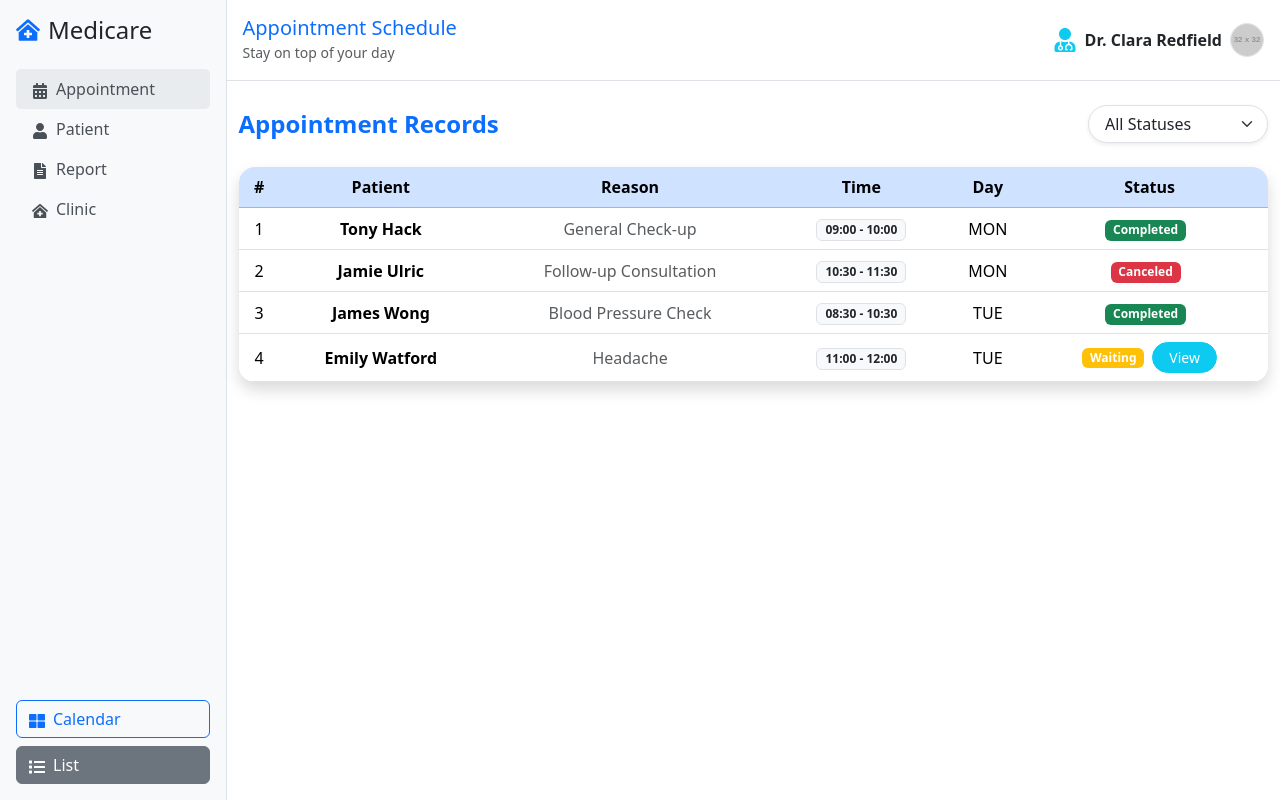
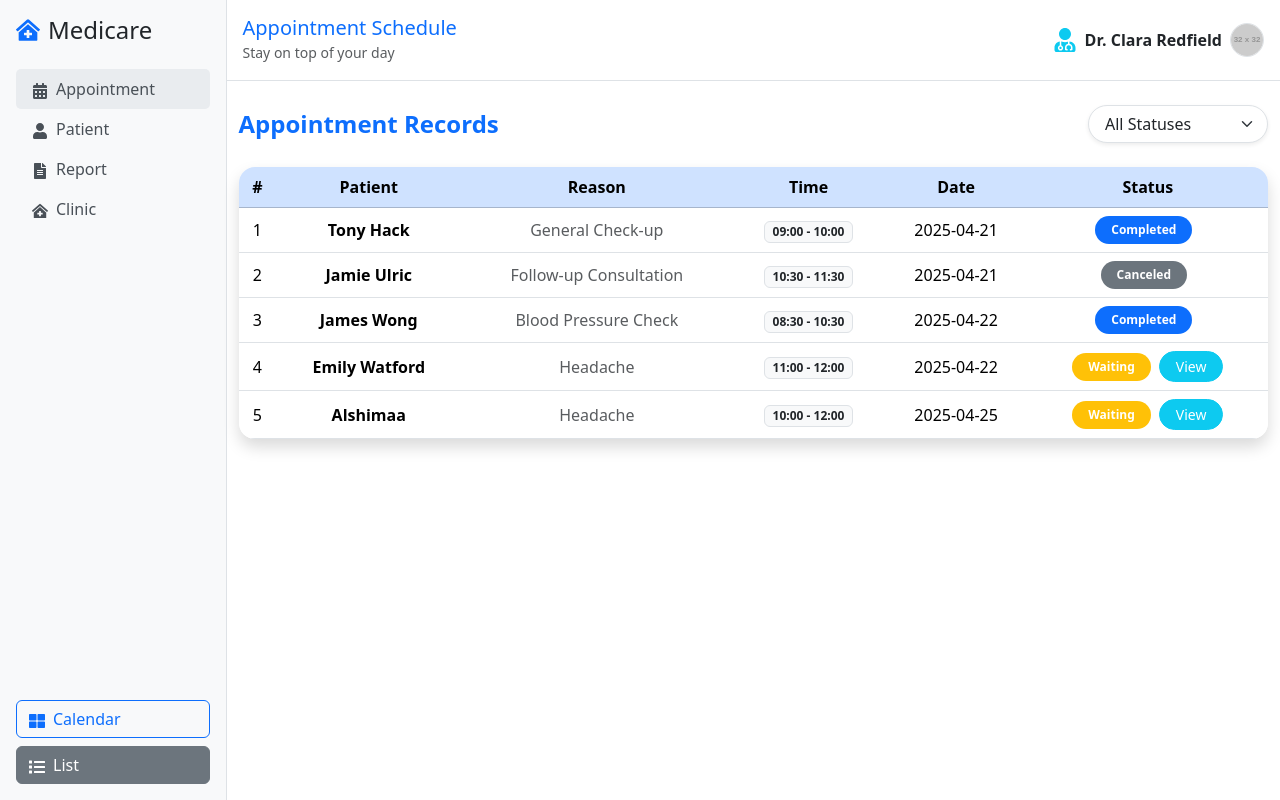
Before and after one commit to Esraa-mohamed1/react-medical-site, a React (Create React App) app in the folder mental-health-supporter/: page / in a window 1280 px wide. Both pictures are taken after a click on the button "List". Built offline with nearby package versions, Linux system fonts and the light colour scheme.

Commit message:
send email when approve or reject appointment

```diff
--- a/mental-health-supporter/package.json
+++ b/mental-health-supporter/package.json
@@ -3,6 +3,7 @@
   "version": "0.1.0",
   "private": true,
   "dependencies": {
+    "@emailjs/browser": "^4.4.1",
     "@paypal/react-paypal-js": "^8.8.3",
     "@testing-library/dom": "^10.4.0",
     "@testing-library/jest-dom": "^6.6.3",
@@ -22,6 +23,8 @@
     "react-router-dom": "^7.6.1",
     "react-scripts": "5.0.1",
     "redux": "^5.0.1",
+    "sweetalert2": "^11.22.0",
+    "sweetalert2-react-content": "^5.1.0",
     "web-vitals": "^2.1.4"
   },
   "scripts": {
--- a/mental-health-supporter/src/components/AppointmentPage/AppointmentList.js
+++ b/mental-health-supporter/src/components/AppointmentPage/AppointmentList.js
@@ -1,26 +1,139 @@
-import React, { useState } from 'react';
-import { appointments } from '../../data/appointments';
+import React, { useState, useEffect } from 'react';
+import Swal from 'sweetalert2';
+import withReactContent from 'sweetalert2-react-content';
+import emailjs from '@emailjs/browser';
+import { appointments as appointmentData } from '../../data/appointments';
 import './AppointmentPage.css';
+
+const MySwal = withReactContent(Swal);
 
 export default function AppointmentList() {
   const [statusFilter, setStatusFilter] = useState('All');
+  const [appointments, setAppointments] = useState([]);
+
+  // Initialize appointments and check for duplicate IDs
+  useEffect(() => {
+    // Verify all IDs are unique
+    const ids = appointmentData.map(appt => appt.id);
+    const uniqueIds = new Set(ids);
+
+    if (ids.length !== uniqueIds.size) {
+      console.error('Warning: Duplicate appointment IDs found! This will cause update issues.');
+      // Assign new unique IDs if duplicates exist
+      const fixedAppointments = appointmentData.map((appt, index) => ({
+        ...appt,
+        id: appt.id + '-' + index // Append index to make unique
+      }));
+      setAppointments(fixedAppointments);
+    } else {
+      setAppointments([...appointmentData]);
+    }
+  }, []);
 
   const filteredAppointments = appointments.filter((appt) =>
     statusFilter === 'All' ? true : appt.status === statusFilter
   );
 
+  const updateStatus = (id, newStatus) => {
+    setAppointments((prev) =>
+      prev.map((appt) =>
+        appt.id === id ? { ...appt, status: newStatus } : appt
+      )
+    );
+  };
+
+  const handleApprove = async (appt) => {
+    try {
+      await emailjs.send(
+        'service_8n9vwvi',
+        'template_de8p6iu',
+        {
+          to_email: appt.email,
+          to_name: appt.patient,
+          date: appt.date,
+          time: `${appt.start} - ${appt.end}`,
+          subject: 'Appointment Approved',
+          message: `Hello ${appt.patient}, your appointment on ${appt.date} at ${appt.start} has been approved.`
+        },
+        '5-PlVApTbA3Ploji7'
+      );
+
+      updateStatus(appt.id, 'Approved');
+      await Swal.fire('Approved!',  'success');
+    } catch (err) {
+      console.error('Error:', err);
+      await Swal.fire('Error', 'error');
+    }
+  };
+
+  const handleReject = async (appt) => {
+    try {
+      await emailjs.send(
+        'service_8n9vwvi',
+        'template_jqg3525',
+        {
+          to_email: appt.email,
+          to_name: appt.patient,
+          date: appt.date,
+          time: `${appt.start} - ${appt.end}`,
+          subject: 'Appointment Rejected',
+          message: `Hello ${appt.patient}, your appointment on ${appt.date} at ${appt.start} has been rejected.`
+        },
+        '5-PlVApTbA3Ploji7'
+      );
+
+      updateStatus(appt.id, 'Rejected');
+      await Swal.fire('Rejected', 'Email sent and status updated.', 'info');
+    } catch (err) {
+      console.error('Error:', err);
+      await Swal.fire('Error', 'Failed to update appointment.', 'error');
+    }
+  };
+
+  const handleView = (appt) => {
+    MySwal.fire({
+      title: `<strong>Patient Information</strong>`,
+      html: `
+        <div style="text-align: left; font-size: 16px;">
+          <p><strong>Name:</strong> ${appt.patient}</p>
+          <p><strong>Email:</strong> ${appt.email}</p>
+          <p><strong>Reason:</strong> ${appt.reason}</p>
+          <p><strong>Date:</strong> ${appt.date} (${appt.day})</p>
+          <p><strong>Time:</strong> ${appt.start} - ${appt.end}</p>
+        </div>
+      `,
+      showCancelButton: true,
+      showDenyButton: true,
+      confirmButtonText: 'Approve',
+      denyButtonText: 'Reject',
+      cancelButtonText: 'Close',
+      customClass: {
+        popup: 'rounded-xl shadow-lg',
+        confirmButton: 'bg-success text-white px-4 py-2 rounded',
+        denyButton: 'bg-danger text-white px-4 py-2 rounded',
+        cancelButton: 'bg-secondary text-white px-4 py-2 rounded',
+      },
+    }).then((result) => {
+      if (result.isConfirmed) {
+        handleApprove(appt);
+      } else if (result.isDenied) {
+        handleReject(appt);
+      }
+    });
+  };
+
   return (
     <div className="container py-4">
       <div className="d-flex justify-content-between align-items-center mb-4">
         <h4 className="fw-bold text-primary mb-0">Appointment Records</h4>
-
-        {/* Filter Dropdown */}
         <select
           className="form-select w-auto shadow-sm rounded-pill px-3"
           value={statusFilter}
           onChange={(e) => setStatusFilter(e.target.value)}
         >
           <option value="All">All Statuses</option>
+          <option value="Approved">Approved</option>
+          <option value="Rejected">Rejected</option>
           <option value="Completed">Completed</option>
           <option value="Canceled">Canceled</option>
           <option value="Waiting">Waiting</option>
@@ -35,13 +148,13 @@ export default function AppointmentList() {
               <th>Patient</th>
               <th>Reason</th>
               <th>Time</th>
-              <th>Day</th>
+              <th>Date</th>
               <th>Status</th>
             </tr>
           </thead>
           <tbody className="text-center">
             {filteredAppointments.map((appt, index) => (
-              <tr key={appt.id} className="table-row-custom">
+              <tr key={`${appt.id}-${index}`} className="table-row-custom">
                 <td>{index + 1}</td>
                 <td className="fw-semibold">{appt.patient}</td>
                 <td className="text-muted">{appt.reason}</td>
@@ -50,26 +163,27 @@ export default function AppointmentList() {
                     {appt.start} - {appt.end}
                   </span>
                 </td>
-                <td>{appt.day}</td>
+                <td>{appt.date}</td>
                 <td>
-                  <span className={`badge status-${appt.status.toLowerCase()} me-2`}>
+                  <span className={`badge px-3 py-2 text-white rounded-pill me-2
+                    ${appt.status === 'Approved' ? 'bg-success' :
+                      appt.status === 'Rejected' ? 'bg-danger' :
+                      appt.status === 'Completed' ? 'bg-primary' :
+                      appt.status === 'Canceled' ? 'bg-secondary' :
+                      appt.status === 'Waiting' ? 'bg-warning text-dark' : 'bg-light text-dark'}`}>
                     {appt.status}
                   </span>
                   {appt.status === 'Waiting' && (
-                    <button className="btn btn-sm btn-info text-white rounded-pill px-3">
+                    <button
+                      className="btn btn-sm btn-info text-white rounded-pill px-3"
+                      onClick={() => handleView(appt)}
+                    >
                       View
                     </button>
                   )}
                 </td>
               </tr>
             ))}
-            {filteredAppointments.length === 0 && (
-              <tr>
-                <td colSpan="6" className="text-center text-muted py-4">
-                  No appointments found for "<strong>{statusFilter}</strong>"
-                </td>
-              </tr>
-            )}
           </tbody>
         </table>
       </div>
--- a/mental-health-supporter/src/data/appointments.js
+++ b/mental-health-supporter/src/data/appointments.js
@@ -8,6 +8,7 @@ export const appointments = [
     patient: 'Tony Hack',
     reason: 'General Check-up',
     status: 'Completed',
+     email: 'tony@example.com',
   },
   {
     id: 2,
@@ -38,5 +39,17 @@ export const appointments = [
     patient: 'Emily Watford',
     reason: 'Headache',
     status: 'Waiting',
+    email:"emily@gmail.com",
+  },
+    {
+    id: 4,
+    date: '2025-04-25',
+    day: 'TUE',
+    start: '10:00',
+    end: '12:00',
+    patient: 'Alshimaa',
+    reason: 'Headache',
+    status: 'Waiting',
+    email:"alshimaashahat21@gmail.com",
   },
 ];
```
Also changed, not shown: 1 other file (tests, documents, lock files or other folders).
